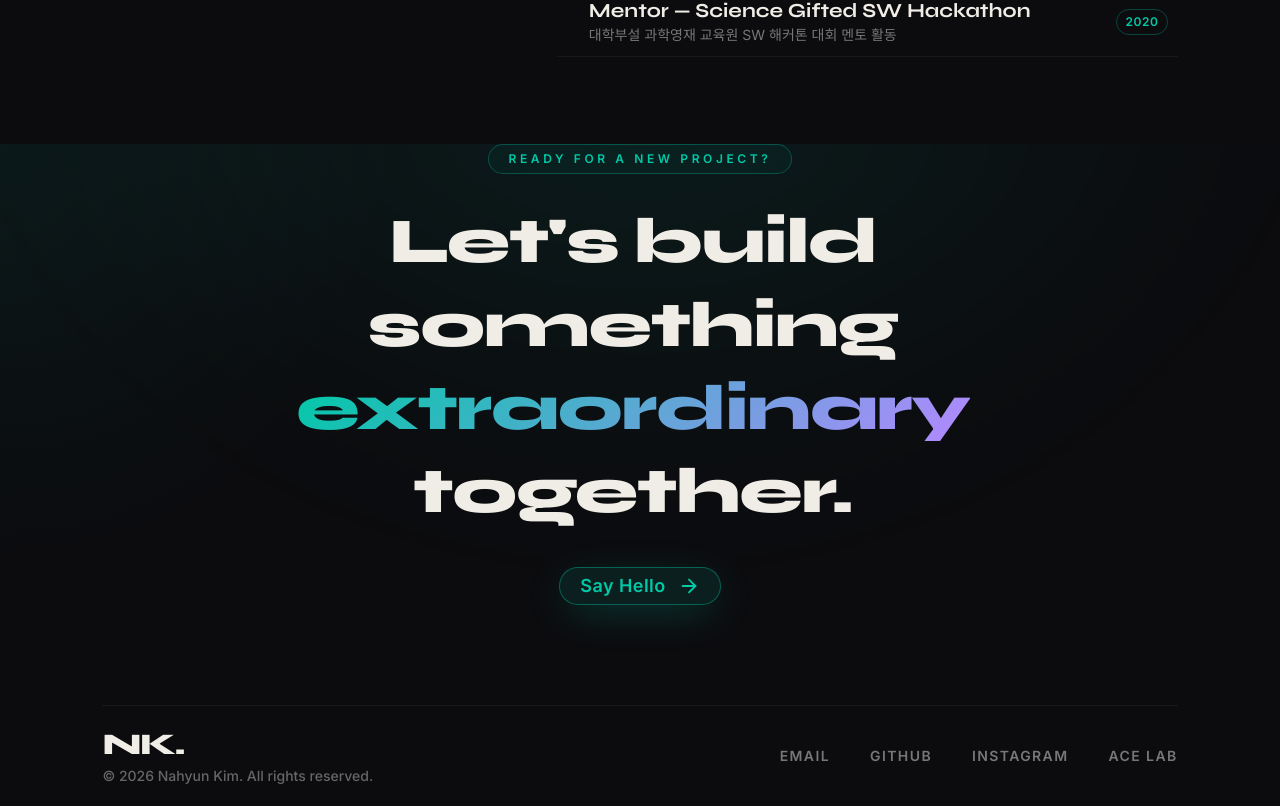
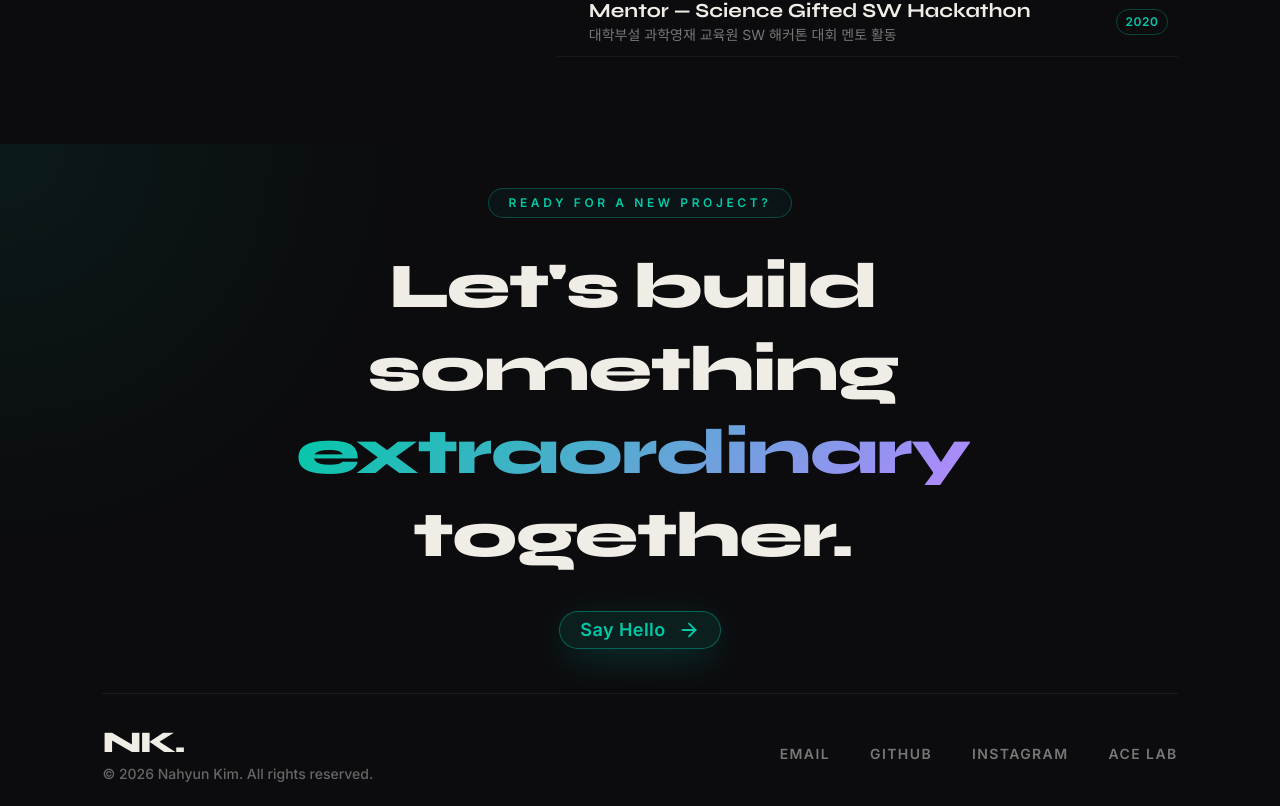
Before and after one commit to nahyun27/nahyun-portfolio, a Next.js app: page / in a window 1280 px wide. Shown: the part 4656-5462 px from the top of the page. After the commit the page ends 5440 px from the top, so only its background shows below. Built offline with nearby package versions, Linux system fonts and the light colour scheme.

Commit message:
refactor: refine mobile layout for Awards and Footer sections

```diff
--- a/src/components/sections/AwardsSection.tsx
+++ b/src/components/sections/AwardsSection.tsx
@@ -46,33 +46,53 @@ export default function AwardsSection() {
                 initial={{ opacity: 0, x: 20 }}
                 animate={inView ? { opacity: 1, x: 0 } : { opacity: 0, x: 20 }}
                 transition={{ delay: 0.2 + i * 0.08, duration: 0.5 }}
-                className="group flex flex-col-reverse sm:flex-row sm:items-center justify-between py-8 pr-4 sm:pr-8 gap-4 sm:gap-10 border-b cursor-default transition-all duration-300"
+                className="group flex flex-row sm:flex-row sm:items-center justify-between py-2 sm:py-3 pr-4 sm:pr-8 gap-2 sm:gap-10 border-b cursor-default transition-all duration-300"
                 style={{ borderColor: 'rgba(255,255,255,0.05)', padding: '10px' }}
                 onMouseEnter={(e) => {
+                  if ('ontouchstart' in window) return;
                   const el = e.currentTarget as HTMLDivElement;
                   el.style.backgroundColor = "rgba(0,201,167,0.04)";
                   el.style.paddingLeft = "24px";
                 }}
                 onMouseLeave={(e) => {
+                  if ('ontouchstart' in window) return;
                   const el = e.currentTarget as HTMLDivElement;
                   el.style.backgroundColor = "transparent";
                   el.style.paddingLeft = "0px";
                 }}
               >
-                <div className="flex items-start gap-4 sm:gap-5" >
+                <div className="flex items-start gap-3 sm:gap-5 flex-1 min-w-0">
                   <div className="mt-1 shrink-0 w-[2px] h-[24px] rounded-full scale-y-0 origin-top group-hover:scale-y-100 transition-transform duration-300 hidden sm:block"
                     style={{ backgroundColor: "#00C9A7" }} />
-                  <div>
-                    <h3 className="font-bold text-lg md:text-xl transition-colors duration-300 group-hover:text-white"
+                  <div className="min-w-0 flex-1">
+                    {/* Mobile: title on left, year on right */}
+                    <div className="flex items-start justify-between gap-2 sm:hidden">
+                      <h3 className="font-bold text-base transition-colors duration-300 group-hover:text-white"
+                        style={{ fontFamily: "'Syne', sans-serif", color: "#F0EDE6", lineHeight: "1.4" }}>
+                        {ex.title}
+                      </h3>
+                      <span className="shrink-0 text-[10px] font-bold rounded-full text-[#00C9A7] mt-0.5"
+                        style={{
+                          border: "1px solid rgba(0,201,167,0.3)",
+                          fontFamily: "'Inter', sans-serif",
+                          letterSpacing: "0.05em",
+                          padding: "2px 7px",
+                        }}>
+                        {ex.year}
+                      </span>
+                    </div>
+                    {/* Desktop: title without inline badge */}
+                    <h3 className="font-bold text-xl transition-colors duration-300 group-hover:text-white hidden sm:block"
                       style={{ fontFamily: "'Syne', sans-serif", color: "#F0EDE6", lineHeight: "1.3" }}>
                       {ex.title}
                     </h3>
-                    <p className="text-sm mt-2" style={{ color: "#777", fontFamily: "'Inter', sans-serif", lineHeight: "1.6" }}>
+                    <p className="text-xs sm:text-sm mt-1 sm:mt-2" style={{ color: "#777", fontFamily: "'Inter', sans-serif", lineHeight: "1.6" }}>
                       {ex.org}
                     </p>
                   </div>
                 </div>
-                <span className="self-start sm:self-auto shrink-0 text-xs font-bold px-4 py-1.5 rounded-full transition-all duration-300 text-[#00C9A7] group-hover:bg-[#00C9A7] group-hover:text-[#0C0C0F] group-hover:shadow-[0_0_12px_rgba(0,201,167,0.6)]"
+                {/* Desktop: badge on right */}
+                <span className="hidden sm:inline-flex shrink-0 self-auto text-xs font-bold px-4 py-1.5 rounded-full transition-all duration-300 text-[#00C9A7] group-hover:bg-[#00C9A7] group-hover:text-[#0C0C0F] group-hover:shadow-[0_0_12px_rgba(0,201,167,0.6)]"
                   style={{
                     border: "1px solid rgba(0,201,167,0.3)",
                     fontFamily: "'Inter', sans-serif",
--- a/src/components/sections/FooterSection.tsx
+++ b/src/components/sections/FooterSection.tsx
@@ -10,7 +10,7 @@ export default function FooterSection() {
   const [mousePos, setMousePos] = useState({ x: 0, y: 0 });
 
   return (
-    <footer ref={ref} className="relative pt-64 pb-12 overflow-hidden flex flex-col justify-end z-10"
+    <footer ref={ref} className="relative pt-20 pb-8 w-full overflow-hidden flex flex-col items-center z-10"
       style={{ backgroundColor: "transparent", minHeight: "80vh" }}
       onMouseMove={(e) => {
         if (!ref.current) return;
@@ -28,14 +28,14 @@ export default function FooterSection() {
 
       <div className="absolute -top-[20%] left-1/2 -translate-x-1/2 pointer-events-none z-0"
         style={{
-          width: "120%", height: "600px",
+          width: "120%",
           background: "radial-gradient(ellipse at top, rgba(0,201,167,0.1) 0%, transparent 60%)",
           filter: "blur(80px)",
         }}
       />
 
-      <div className="section-inner w-full relative z-10 flex flex-col items-center">
-        <div className="flex flex-col items-center text-center max-w-5xl mx-auto mb-32">
+      <div className="section-inner w-full relative z-10 flex flex-col items-center flex-1 h-full">
+        <div className="flex-1 flex flex-col justify-center items-center text-center max-w-5xl mx-auto w-full py-10">
 
           <motion.div
             initial={{ opacity: 0, y: 20 }}
@@ -93,8 +93,8 @@ export default function FooterSection() {
         </div>
 
         {/* Footer Bottom Setup */}
-        <div className="flex flex-col lg:flex-row items-center justify-between gap-10 w-full pt-10 border-t relative"
-          style={{ borderColor: 'rgba(255,255,255,0.06)', marginTop: "100px", padding: "20px 0px" }}>
+        <div className="flex flex-col lg:flex-row items-center justify-between gap-6 lg:gap-10 w-full border-t relative mt-auto"
+          style={{ borderColor: 'rgba(255,255,255,0.06)', paddingTop: "30px" }}>
 
           <div className="flex flex-col items-center lg:items-start gap-1">
             <h2 className="text-3xl font-black tracking-tighter" style={{ fontFamily: "'Syne', sans-serif", color: "#F0EDE6" }}>NK.</h2>
```
